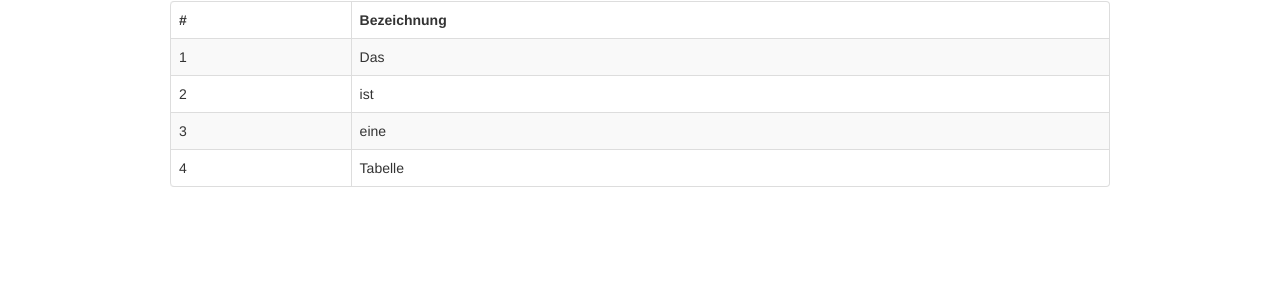
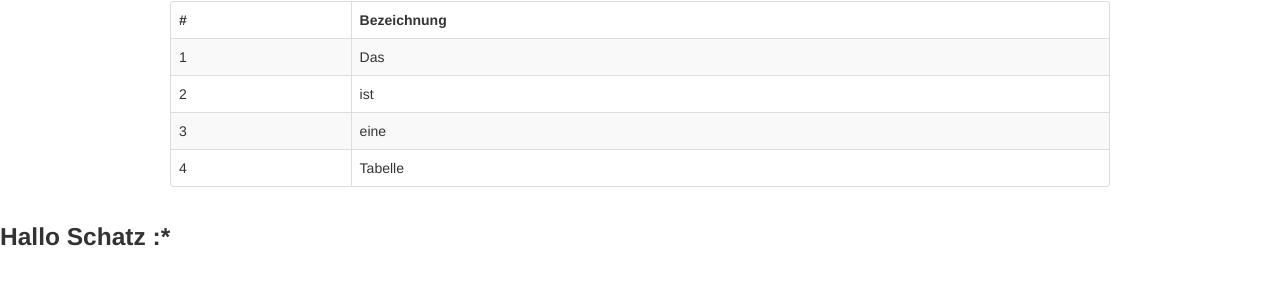
Before and after one commit to Ollis91/weveng2013, a plain HTML site: page index.html in a window 1280 px wide. Shown: the part 229-514 px from the top of the page. Drawn offline with nearby package versions, Linux system fonts and the light colour scheme; files that its build step writes are made by us from their sources; files whose address does not match are found by name.

Commit message:
erweiterung

```diff
--- a/index.html
+++ b/index.html
@@ -55,5 +55,6 @@
         </tbody>
       </table>
     </section>
+     <h3>Hallo Schatz :*</h3>
   </body>
 </html>
```
